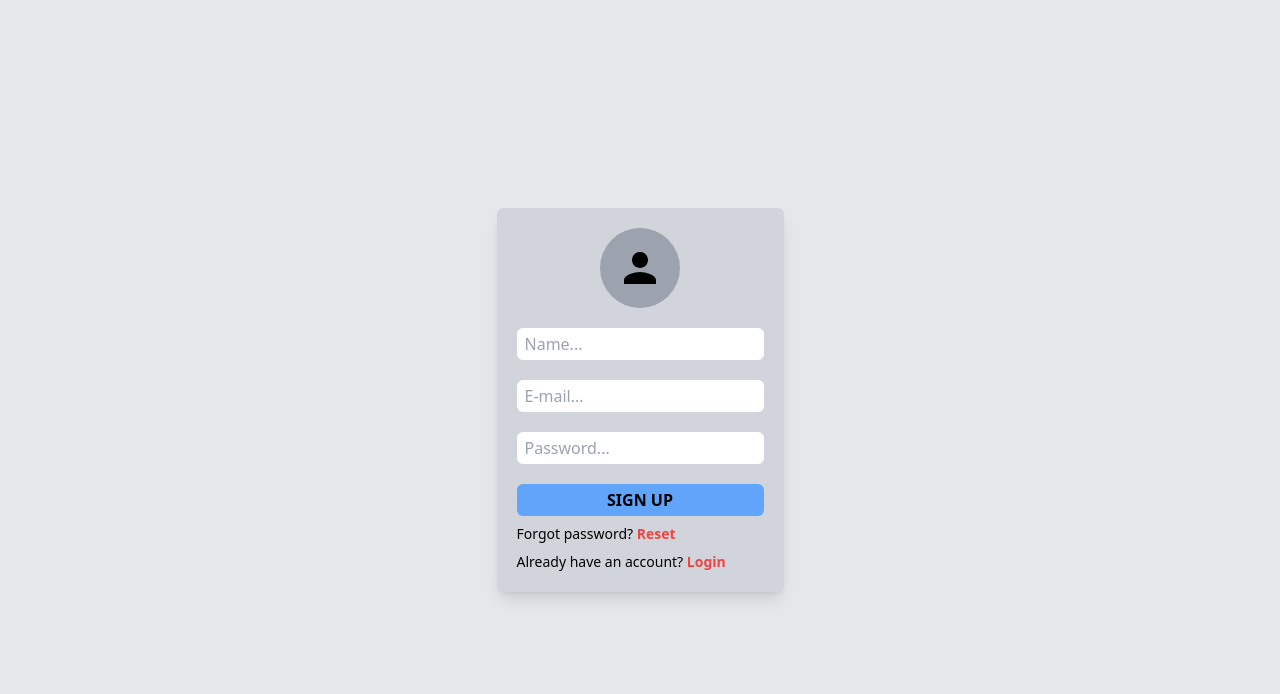
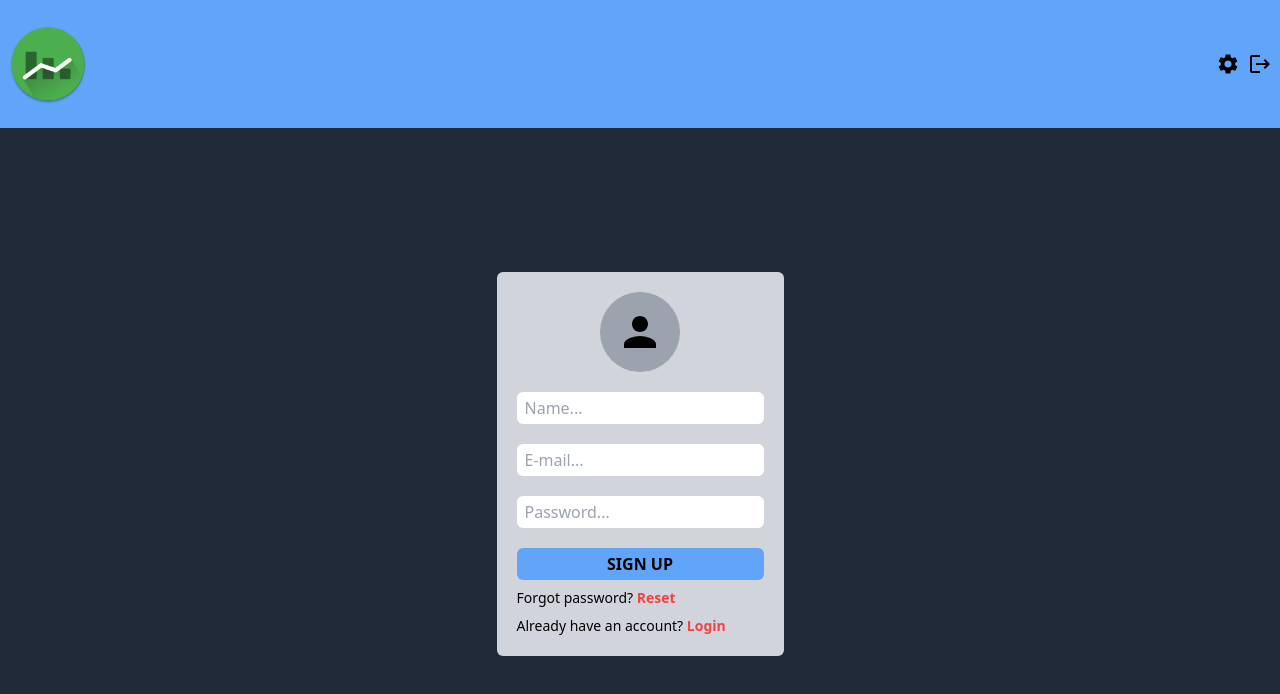
Before and after one commit to VagnerS4ntos/firebase-expenses, a Next.js app: page /createAccount in a window 1280 px wide. Shown: the top 694 px of the page. Built offline with nearby package versions, Linux system fonts and the light colour scheme; no server answers.

Commit message:
header component and log out function

```diff
--- /dev/null
+++ b/components/Header.jsx
@@ -0,0 +1,35 @@
+import React from 'react';
+import Image from 'next/image';
+import { MdSettings, MdLogout } from 'react-icons/md';
+import { auth } from '../firebase/apiConfig';
+import { signOut } from 'firebase/auth';
+import { useRouter } from 'next/router';
+import { removeCookies } from 'cookies-next';
+import { toast } from 'react-toastify';
+import 'react-toastify/dist/ReactToastify.css';
+
+function Header() {
+  const router = useRouter();
+
+  async function logOff() {
+    try {
+      await signOut(auth);
+      removeCookies('userID');
+      router.push('/');
+    } catch (error) {
+      toast.error(error.message);
+    }
+  }
+
+  return (
+    <header className="h-32 bg-blue-400 flex items-center justify-between px-2 fixed w-full">
+      <Image src={'/logo.png'} alt="logo" width={80} height={80} />
+      <div className="text-2xl flex gap-2">
+        <MdSettings className="cursor-pointer" />
+        <MdLogout className="cursor-pointer" onClick={logOff} />
+      </div>
+    </header>
+  );
+}
+
+export default Header;
--- a/pages/_app.js
+++ b/pages/_app.js
@@ -2,10 +2,12 @@ import '../styles/globals.css';
 import { store } from '../globalStates/store';
 import { Provider } from 'react-redux';
 import { ToastContainer } from 'react-toastify';
+import Header from '../components/Header';
 
 function MyApp({ Component, pageProps }) {
   return (
     <Provider store={store}>
+      <Header />
       <Component {...pageProps} />
       <ToastContainer />
     </Provider>
--- a/pages/createAccount.jsx
+++ b/pages/createAccount.jsx
@@ -36,8 +36,8 @@ export default function SignUp() {
       <Head>
         <title>Expenses - SignUp</title>
       </Head>
-      <main className="grid place-items-center px-2 min-h-screen bg-gray-200">
-        <div className="p-5 bg-gray-300 rounded-md text-black shadow-lg">
+      <main className="grid place-items-center px-2 min-h-screen bg-gray-800 pt-32">
+        <div className="p-5 bg-gray-300 rounded-md">
           <div className="bg-gray-400 w-20 h-20 mx-auto mb-5 rounded-full grid place-items-center">
             <MdPerson className="text-5xl" />
           </div>
--- a/pages/expenses.jsx
+++ b/pages/expenses.jsx
@@ -1,20 +1,10 @@
 import React from 'react';
-import { auth } from '../firebase/apiConfig';
-import { signOut } from 'firebase/auth';
-import { removeCookies } from 'cookies-next';
 
 function expenses() {
-  async function logOff() {
-    await signOut(auth);
-    removeCookies('userID');
-  }
   return (
-    <button
-      className="bg-blue-400 uppercase font-semibold px-4 py-1 mt-5 rounded-md w-60 hover:bg-blue-500"
-      onClick={logOff}
-    >
-      Sign out
-    </button>
+    <main className="container mx-auto px-2 pt-32">
+      <h1>EXPENSES</h1>
+    </main>
   );
 }
 
--- a/pages/index.js
+++ b/pages/index.js
@@ -32,8 +32,8 @@ export default function Home() {
       <Head>
         <title>Expenses - Login</title>
       </Head>
-      <main className="grid place-items-center px-2 min-h-screen bg-gray-800">
-        <div className="p-5 bg-gray-300 rounded-md text-black shadow-lg">
+      <main className="grid place-items-center px-2 min-h-screen bg-gray-800 pt-32">
+        <div className="p-5 bg-gray-300 rounded-md ">
           <div className="bg-gray-500 w-20 h-20 mx-auto mb-5 rounded-full grid place-items-center">
             <MdPerson className="text-5xl" />
           </div>
```
Also changed, not shown: public/logo.png (added).
